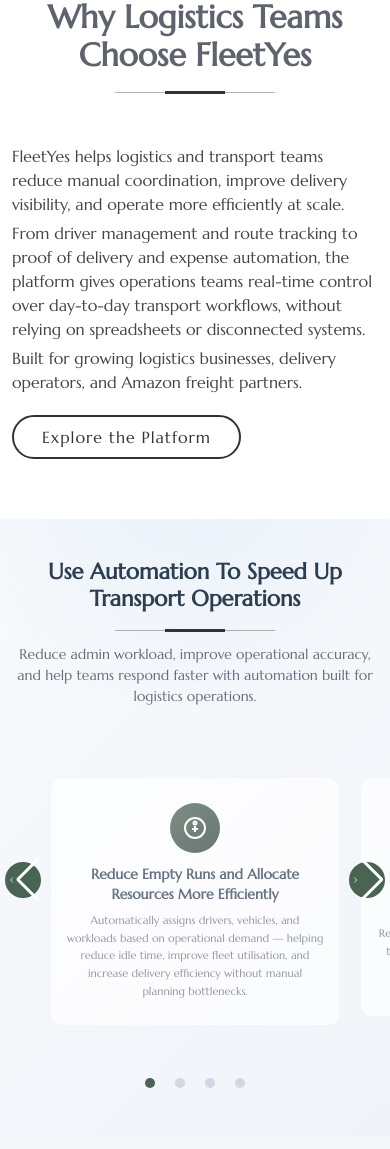
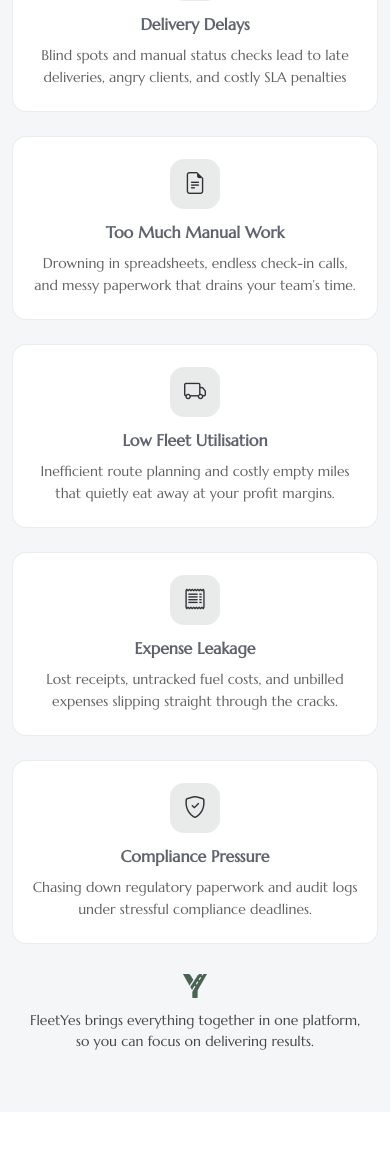
Before and after one commit to acsdeveloper/fleetbase-website, a PHP site: page / in a window 390 px wide. Shown: the part 1205-2354 px from the top of the page. Run offline with PHP 8.4, Linux system fonts and the light colour scheme; some libraries are stand-ins or nearby versions.

Commit message:
Refact: Add Trust section and refine hero copy
Add a new "Trust / Challenges" section to index.html and responsive styles in assets/css/main.css; includes card-based challenge items, icons, and a footer logo to highlight operational pain points. Update hero heading and CTA labels (AFP button text), plus several copy refinements across the About, Features, and Contact sections to improve messaging and clarity. CSS adds a responsive trust-grid with hover effects and breakpoints for multiple viewports.

```diff
--- a/assets/css/main.css
+++ b/assets/css/main.css
@@ -3188,3 +3188,135 @@ section,
     font-size: 12px;
   }
 }
+
+/*--------------------------------------------------------------
+# Trust / Challenges Section
+--------------------------------------------------------------*/
+.trust .trust-grid {
+  margin-top: 10px;
+  justify-content: center;
+}
+
+.trust .trust-grid > .trust-col {
+  display: flex;
+}
+
+/* ≥1200px : 5 cards in one row */
+@media (min-width: 1200px) {
+  .trust .trust-grid > .trust-col {
+    flex: 0 0 auto;
+    width: 20%;
+    max-width: 20%;
+  }
+}
+
+.trust .trust-card {
+  background: var(--surface-color);
+  border: 1px solid color-mix(in srgb, var(--default-color), transparent 90%);
+  border-radius: 14px;
+  padding: 28px 20px;
+  width: 100%;
+  height: 100%;
+  text-align: center;
+  display: flex;
+  flex-direction: column;
+  align-items: center;
+  transition: transform 0.25s ease, box-shadow 0.25s ease, border-color 0.25s ease;
+}
+
+.trust .trust-card:hover {
+  transform: translateY(-4px);
+  box-shadow: 0 12px 28px color-mix(in srgb, var(--default-color), transparent 88%);
+  border-color: color-mix(in srgb, var(--accent-color), transparent 70%);
+}
+
+.trust .trust-icon {
+  width: 56px;
+  height: 56px;
+  border-radius: 14px;
+  background: color-mix(in srgb, var(--accent-color), transparent 90%);
+  color: var(--accent-color);
+  display: inline-flex;
+  align-items: center;
+  justify-content: center;
+  margin-bottom: 18px;
+  font-size: 26px;
+  flex-shrink: 0;
+}
+
+.trust .trust-card h3 {
+  font-size: 17px;
+  font-weight: 700;
+  color: var(--heading-color);
+  margin-bottom: 10px;
+}
+
+.trust .trust-card p {
+  font-size: 14px;
+  line-height: 1.6;
+  color: color-mix(in srgb, var(--default-color), transparent 15%);
+  margin: 0;
+}
+
+.trust .trust-footer {
+  margin-top: 40px;
+  display: flex;
+  align-items: center;
+  justify-content: center;
+  gap: 12px;
+  color: var(--default-color);
+  font-size: 15px;
+  text-align: center;
+  flex-wrap: wrap;
+  padding: 0 15px;
+}
+
+.trust .trust-footer-logo {
+  width: 28px;
+  height: 28px;
+  flex-shrink: 0;
+}
+
+/* 992–1199px : 3 per row first, last 2 centered */
+@media (max-width: 1199.98px) and (min-width: 992px) {
+  .trust .trust-card {
+    padding: 26px 18px;
+  }
+}
+
+/* ≤991px : 2 per row, slightly tighter cards */
+@media (max-width: 991.98px) {
+  .trust .trust-card {
+    padding: 24px 18px;
+  }
+
+  .trust .trust-card h3 {
+    font-size: 16px;
+  }
+}
+
+/* ≤767px : 1 per row, smaller icon + heading */
+@media (max-width: 767.98px) {
+  .trust .trust-card {
+    padding: 22px 18px;
+  }
+
+  .trust .trust-icon {
+    width: 50px;
+    height: 50px;
+    font-size: 22px;
+    margin-bottom: 14px;
+  }
+}
+
+@media (max-width: 575px) {
+  .trust .trust-footer {
+    font-size: 14px;
+    margin-top: 30px;
+  }
+
+  .trust .trust-footer-logo {
+    width: 24px;
+    height: 24px;
+  }
+}
--- a/index.html
+++ b/index.html
@@ -158,7 +158,8 @@
         <div class="row gy-4 flex justify-content-center">
           <div class="col-xl-8 order-2 order-lg-1 d-flex flex-column justify-content-center" data-aos="zoom-out">
             <h1 class="text-center mb-3">
-              Reduce Delivery Delays, Manual Work, and Fleet Chaos from One Platform </h1>    <!-- Login and Register Cards in Hero Section -->
+              Reduce Delivery Delays, Manual Coordination, and Fleet Inefficiencies </h1>
+            <!-- Login and Register Cards in Hero Section -->
             <div class="col flex-column flex-md-row d-flex justify-content-center gap-4 mt-md-5 mt-xl-3">
               <!-- First Card: FleetYes -->
               <div class="card col-12 col-md-6 p-2 p-md-3 p-xl-4 shadow-sm text-center" style="backdrop-filter: blur(8px); background: rgba(255, 255, 255, 0.15); border: 1px solid rgba(255, 255, 255, 0.3);">
@@ -177,10 +178,10 @@
                 <h4 class="text-white mb-3">Amazon Freight Partners</h4>
                 <p class="text-white mb-3">Manage freight workflows, delivery data, and operational reporting with faster processing and fewer manual errors.</p>
                 <a href="https://afp.fleetyes.com" target="_blank" rel="noopener" class="btn btn-light w-100 mb-3">
-                  <i class="bi bi-truck me-2"></i> Amazon Freight Partners Login
+                  <i class="bi bi-truck me-2"></i> Access AFP Portal
                 </a>
                 <a href="https://afp.fleetyes.com/onboard" target="_blank" rel="noopener" class="btn btn-outline-light w-100 mb-3">
-                  <i class="bi bi-person-plus me-2"></i> Amazon Freight Partners Register
+                  <i class="bi bi-person-plus me-2"></i> Register as Freight Partner
                 </a>
               </div>
             </div>
@@ -189,6 +190,85 @@
         </div>
       </div>
     </section>
+
+    <!-- Trust / Challenges Section -->
+    <section id="trust" class="trust section light-background">
+      <div class="container">
+
+        <div class="container section-title" data-aos="fade-up">
+          <h2>Built to Solve Real Logistics Challenges</h2>
+          <p>We understand the operational pressures you face every day.</p>
+        </div>
+
+        <div class="row gy-4 trust-grid" data-aos="fade-up" data-aos-delay="100">
+
+          <div class="col-md-6 col-lg-4 trust-col">
+            <div class="trust-card">
+              <div class="trust-icon">
+                <i class="bi bi-clock"></i>
+              </div>
+              <h3>Delivery Delays</h3>
+<p>Blind spots and manual status checks lead to late deliveries, angry clients, and costly SLA penalties</p>            </div>
+          </div>
+
+          <div class="col-md-6 col-lg-4 trust-col">
+            <div class="trust-card">
+              <div class="trust-icon">
+                <i class="bi bi-file-earmark-text"></i>
+              </div>
+              <h3>Too Much Manual Work</h3>
+<p>Drowning in spreadsheets, endless check-in calls, and messy paperwork that drains your team’s time.</p>            </div>
+          </div>
+
+          <div class="col-md-6 col-lg-4 trust-col">
+            <div class="trust-card">
+              <div class="trust-icon">
+                <i class="bi bi-truck"></i>
+              </div>
+              <h3>Low Fleet Utilisation</h3>
+                <p>Inefficient route planning and costly empty miles that quietly eat away at your profit margins.</p>            </div>
+          </div>
+
+         <!-- <div class="col-md-6 col-lg-4 trust-col">
+            <div class="trust-card">
+              <div class="trust-icon">
+                <i class="bi bi-chat-dots"></i>
+              </div>
+              <h3>Communication Gaps</h3>
+              <p>Miscommunications between drivers and dispatchers that result in missed turns and delayed updates.</p>
+            </div>
+          </div> -->
+
+          <div class="col-md-6 col-lg-4 trust-col">
+            <div class="trust-card">
+              <div class="trust-icon">
+                <i class="bi bi-receipt"></i>
+              </div>
+              <h3>Expense Leakage</h3>
+              <p>Lost receipts, untracked fuel costs, and unbilled expenses slipping straight through the cracks.</p>
+            </div>
+          </div>
+
+          <div class="col-md-6 col-lg-4 trust-col">
+            <div class="trust-card">
+              <div class="trust-icon">
+                <i class="bi bi-shield-check"></i>
+              </div>
+              <h3>Compliance Pressure</h3>
+              <p>Chasing down regulatory paperwork and audit logs under stressful compliance deadlines.</p>
+            </div>
+          </div>
+
+        </div>
+
+        <div class="trust-footer" data-aos="fade-up" data-aos-delay="200">
+          <img src="assets/img/fleetyes.svg" alt="FleetYes" class="trust-footer-logo" />
+          <span>FleetYes brings everything together in one platform, so you can focus on delivering results.</span>
+        </div>
+
+      </div>
+    </section>
+    <!-- /Trust / Challenges Section -->
 
     <!-- About Section -->
     <section id="about" class="about section">
@@ -208,9 +288,9 @@
               </div>
               <!-- End Section Title -->
               <ul>
-                <li>FleetYes helps logistics and transport teams reduce manual coordination, improve delivery visibility, and operate more efficiently at scale.</li>
-                <li>From driver management and route tracking to proof of delivery and expense automation, the platform gives operations teams real-time control over day-to-day transport workflows, without relying on spreadsheets or disconnected systems.</li>
-                <li>Built for growing logistics businesses, delivery operators, and Amazon freight partners.</li>
+                <li>FleetYes helps transport operators, logistics businesses, and Amazon freight partners reduce operational complexity with real-time visibility and connected delivery workflows.</li>
+                <li>From dispatch and driver coordination to proof of delivery, expense management, and route tracking, the platform gives operations teams the tools they need to move faster, reduce manual workload, and improve delivery performance.</li>
+                <li>Built for growing logistics operations that need efficiency, accountability, and operational visibility.</li>
               </ul>
               <a href="#contact" class="read-more"><span>Explore the Platform</span></a>
             </div>
@@ -225,7 +305,7 @@
       <div class="container">
         <div class="section-title" data-aos="fade-up">
           <h2>Use Automation to Speed Up Transport Operations</h2>
-          <p>Reduce admin workload, improve operational accuracy, and help teams respond faster with automation built for logistics operations.</p>
+          <p>Automate repetitive logistics workflows, improve operational visibility, and help teams respond faster without increasing administrative overhead.</p>
         </div>
       </div>
 
@@ -353,7 +433,7 @@
 
       <!-- Section Title -->
       <div class="container section-title" data-aos="fade-up">
-        <h2>Operational Tools Designed for Faster Logistics Execution</h2>
+        <h2>Operational Tools Designed to Reduce Delays and Improve Delivery Performance</h2>
         <h4>Everything you need to manage logistics operations</h4>
       </div><!-- End Section Title -->
 
@@ -558,8 +638,7 @@
         <div class="section-title row flex justify-content-center" data-aos="fade-up">
           <h2 id="contact-heading">Speak with a Logistics Operations Specialist</h2>
           <p class="text-center col-7">
-           Tell us about your logistics operation and we’ll show you how FleetYes can help reduce delays, improve visibility, and simplify daily transport management.
-          </p>
+Tell us about your transport operation and we’ll show you how FleetYes can help reduce delays, improve visibility, and simplify day-to-day logistics management.          </p>
         </div>
 
         <div class="row gy-4 flex justify-content-center">
```
